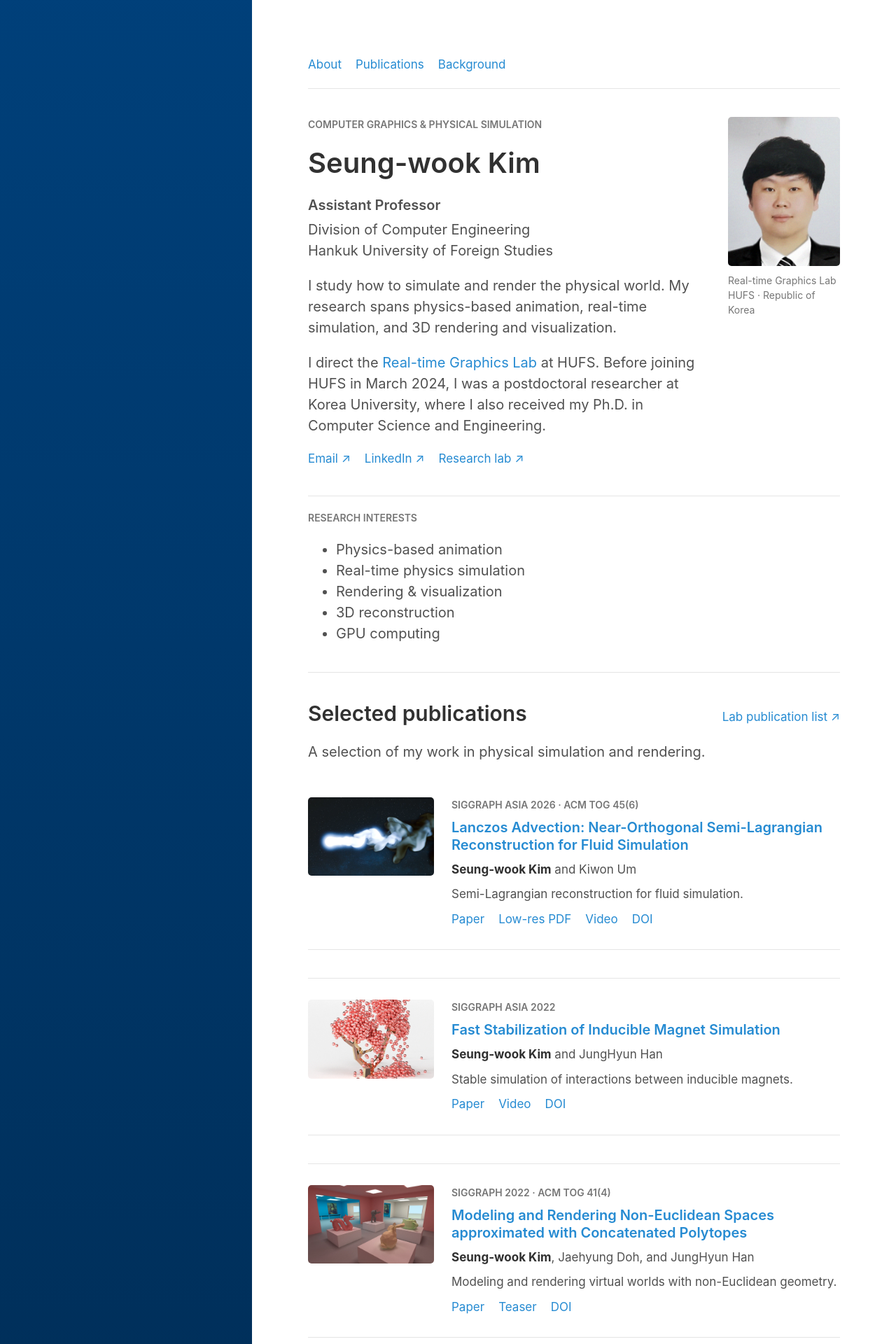
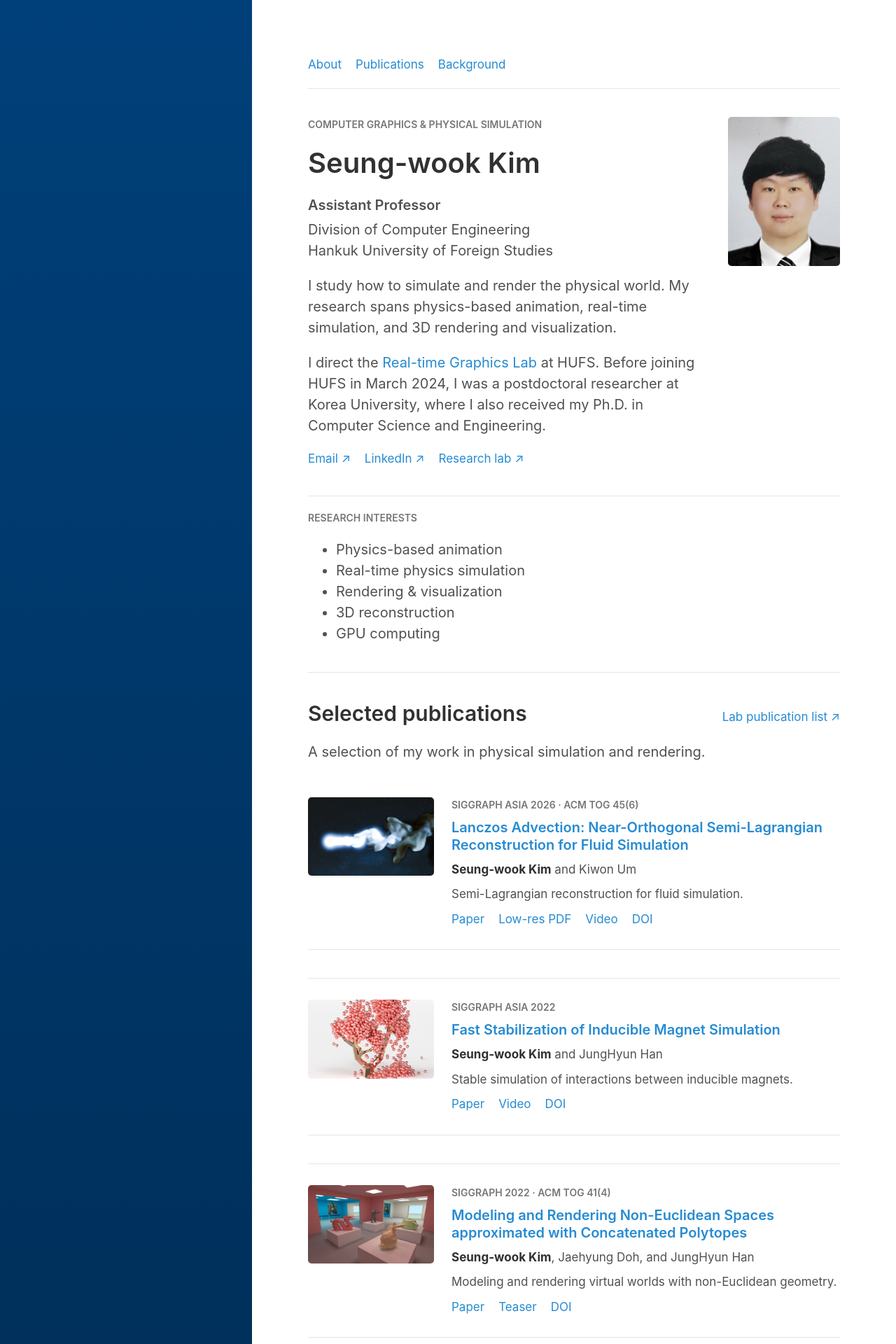
Before and after one commit to God-eunger/God-eunger.github.io, a Jekyll site: the page built from people/swkim/index.html, in a window 1280 px wide. Shown: the top 1920 px of the page at 70% size. Built offline with Jekyll 4.4.1, drawn with Linux system fonts in a browser that asks for light colours.

Commit message:
Remove profile photo caption

```diff
--- a/people/swkim/index.html
+++ b/people/swkim/index.html
@@ -28,7 +28,6 @@ image: https://rtg.hufs.ac.kr/people/swk.png
       </div>
       <figure class="portrait">
         <img src="../swk.png" alt="Portrait of Seung-wook Kim" width="360" height="480">
-        <figcaption>Real-time Graphics Lab<br>HUFS · Republic of Korea</figcaption>
       </figure>
     </section>
 
--- a/people/swkim/style.css
+++ b/people/swkim/style.css
@@ -59,12 +59,6 @@ body:has(.swkim-profile) {
 
 .swkim-profile .portrait img {
   width: 160px;
-}
-
-.swkim-profile .portrait figcaption {
-  margin-top: 0.5rem;
-  color: #767676;
-  font-size: 0.7rem;
 }
 
 .swkim-profile .profile-links,
```
